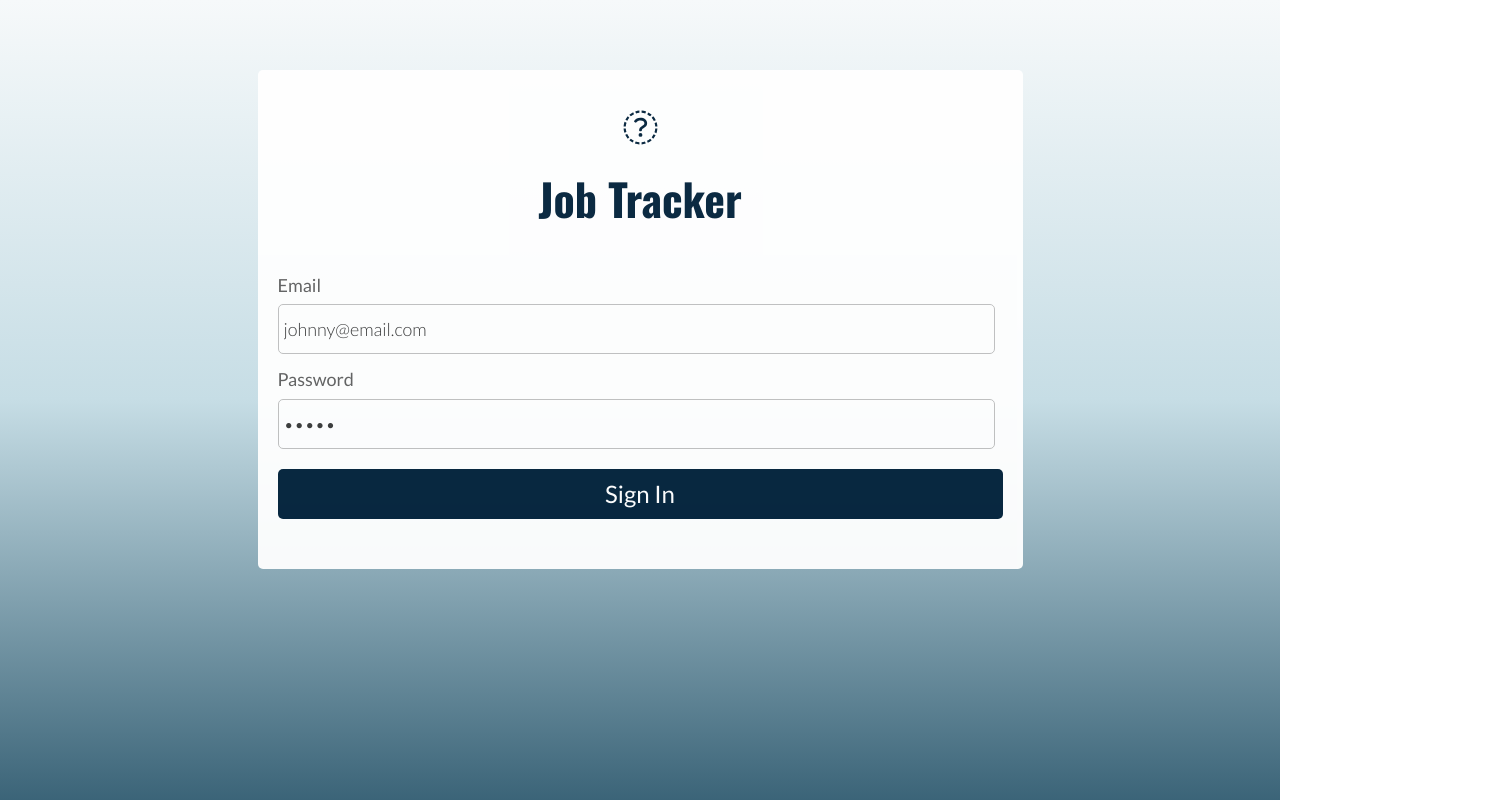
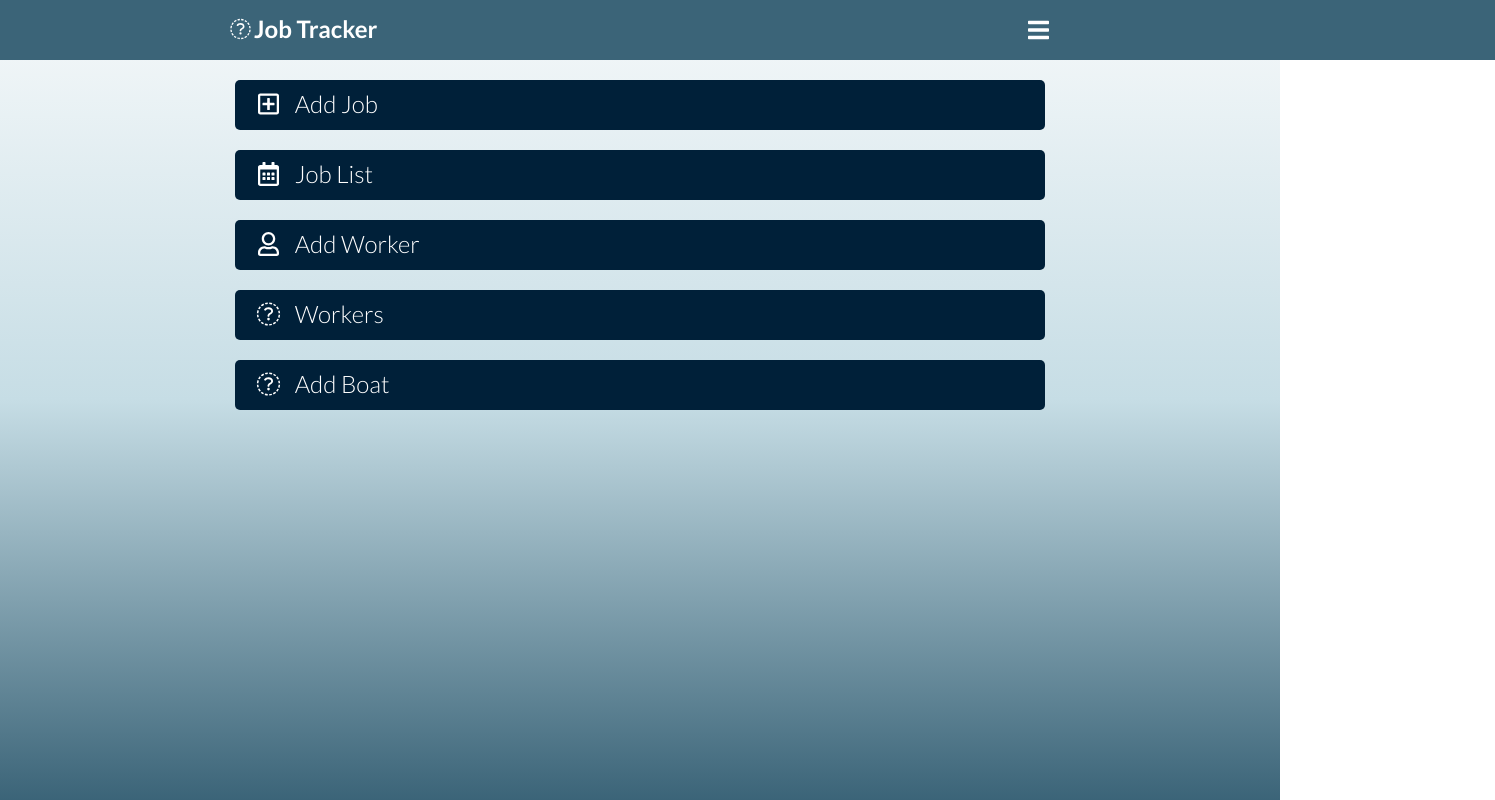
Before and after one commit to jes-a/job-tracker-node-capstone, a website: page public/index.html in a window 1280 px wide. Shown: the whole page, 1495 px wide, since content can reach past the window. Drawn offline with nearby package versions, Linux system fonts and the light colour scheme.

Commit message:
Fix header background in css/index

```diff
--- a/public/client.js
+++ b/public/client.js
@@ -3,7 +3,7 @@
 // Show Admin Landing Screen
 function showAdminLandingScreen() {
     $('#login-screen').hide();
-    $('html').addClass('white-bg');
+    $('html').removeClass('white-bg');
     $('.js-menu-btn').show();
     $('.js-menu').hide();
     $('#admin-home').show();
@@ -236,12 +236,33 @@ function populateUpdatedWorkerScreen(result) {
 
 // ----------- DOCUMENT READY FUNCTION ---------------------
 
+// $(document).ready(function() {
+//     $('#login-screen').show();
+//     $('html').removeClass('white-bg');
+//     $('.js-menu-btn').hide();
+//     $('.js-menu').hide();
+//     $('#admin-home').hide();
+//     $('#add-job-screen').hide();
+//     $('#edit-job-screen').hide();
+//     $('#job-list-screen-admin').hide();
+//     $('#add-worker-screen').hide();
+//     $('#worker-list-screen').hide();
+//     $('#worker-detail-screen').hide();
+//     $('#edit-worker-screen').hide();
+//     $('#add-boat-details').hide();
+//     $('.js-menu-btn').hide();
+//     $('.js-worker-menu').hide();
+//     $('#job-list-screen-worker').hide();
+//     $('#worker-profile-screen').hide();
+// });
+
+// for testing purposes
 $(document).ready(function() {
-    $('#login-screen').show();
+    $('#login-screen').hide();
     $('html').removeClass('white-bg');
-    $('.js-menu-btn').hide();
+    $('.js-menu-btn').show();
     $('.js-menu').hide();
-    $('#admin-home').hide();
+    $('#admin-home').show();
     $('#add-job-screen').hide();
     $('#edit-job-screen').hide();
     $('#job-list-screen-admin').hide();
@@ -250,33 +271,12 @@ $(document).ready(function() {
     $('#worker-detail-screen').hide();
     $('#edit-worker-screen').hide();
     $('#add-boat-details').hide();
-    $('.js-menu-btn').hide();
+    $('.js-worker-menu-btn').hide();
     $('.js-worker-menu').hide();
     $('#job-list-screen-worker').hide();
     $('#worker-profile-screen').hide();
+    $('.js-edit-profile-section').hide();
 });
-
-// // for testing purposes
-// $(document).ready(function() {
-//     $('#login-screen').hide();
-//     $('html').addClass('white-bg');
-//     $('.js-menu-btn').show();
-//     $('.js-menu').hide();
-//     $('#admin-home').show();
-//     $('#add-job-screen').hide();
-//     $('#edit-job-screen').hide();
-//     $('#job-list-screen-admin').hide();
-//     $('#add-worker-screen').hide();
-//     $('#worker-list-screen').hide();
-//     $('#worker-detail-screen').hide();
-//     $('#edit-worker-screen').hide();
-//     $('#add-boat-details').hide();
-//     $('.js-worker-menu-btn').hide();
-//     $('.js-worker-menu').hide();
-//     $('#job-list-screen-worker').hide();
-//     $('#worker-profile-screen').hide();
-//     $('.js-edit-profile-section').hide();
-// });
 
 // ----------- ADMIN SCREEN TRIGGERS ---------------------
 
--- a/public/css/style.css
+++ b/public/css/style.css
@@ -131,11 +131,6 @@ fa {
     font-size: 1rem;
 }
 
-header {
-    background: #3B6478;
-    height: 60px;
-}
-
 li {
     font-family: 'lato', sans-serif;
     font-size: 1rem;
@@ -153,7 +148,19 @@ a {
 /* Style for Main Headers */
 
 .jt-header {
+    background: #3B6478;
+    height: 60px;
     position: relative;
+}
+
+.jt-header:before {
+    content: "";
+    background-color: #3B6478;
+    position: absolute;
+    height: 100%;
+    width:  200vw;
+    left:  -100vw;
+    z-index: -1;
 }
 
 .jt-header h2 {
```
